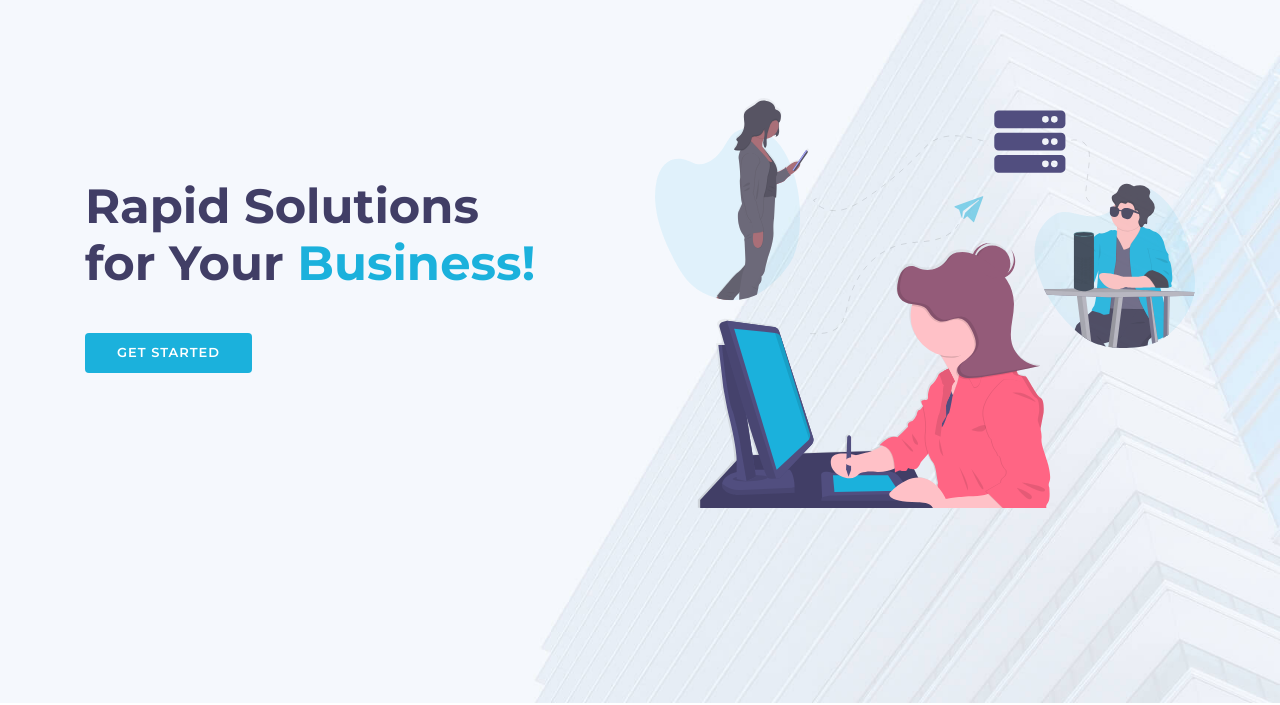
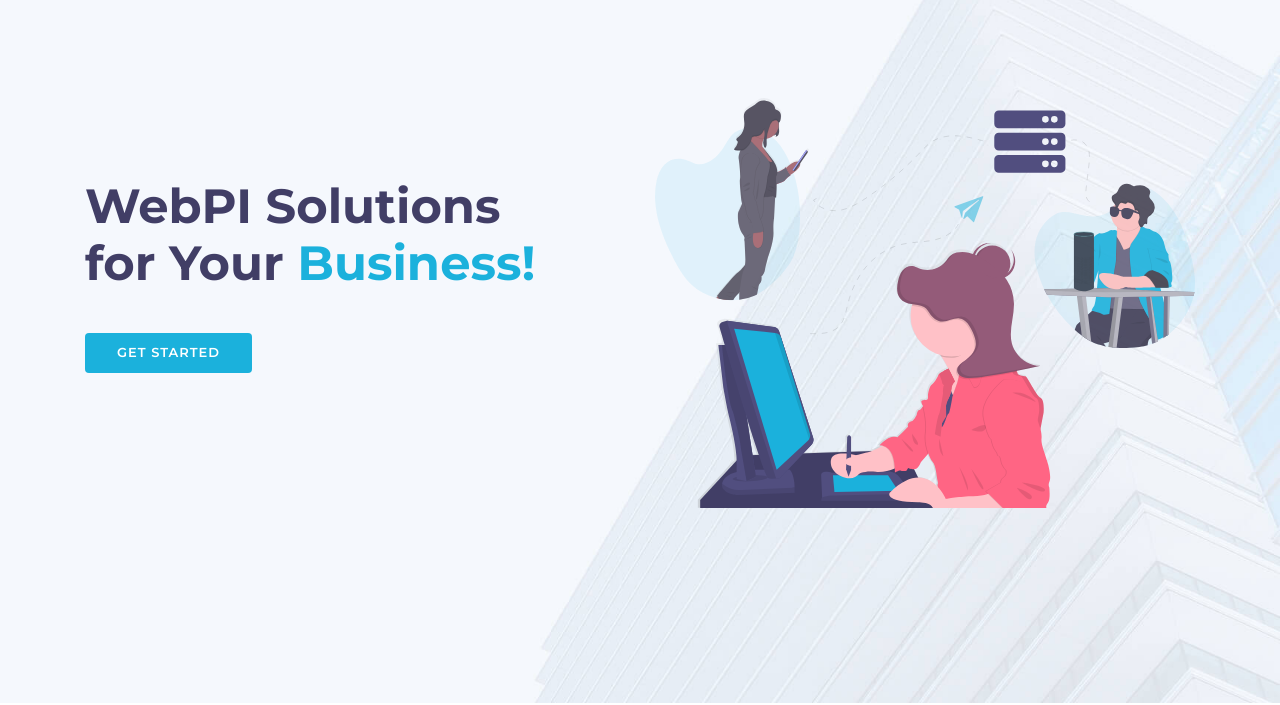
Before and after one commit to sandeepswnkumar/webPISolution, a plain HTML site: page index.html in a window 1280 px wide. Shown: the part 97-802 px from the top of the page. Drawn offline with nearby package versions, Linux system fonts and the light colour scheme; files whose address does not match are found by name.

Commit message:
nameUpdate

```diff
--- a/index.html
+++ b/index.html
@@ -98,7 +98,7 @@
     <div class="container d-flex h-100">
       <div class="row justify-content-center align-self-center">
         <div class="col-md-6 intro-info order-md-first order-last">
-          <h2>Rapid Solutions<br>for Your <span>Business!</span></h2>
+          <h2>WebPI Solutions<br>for Your <span>Business!</span></h2>
           <div>
             <a href="#about" class="btn-get-started scrollto">Get Started</a>
           </div>
```
